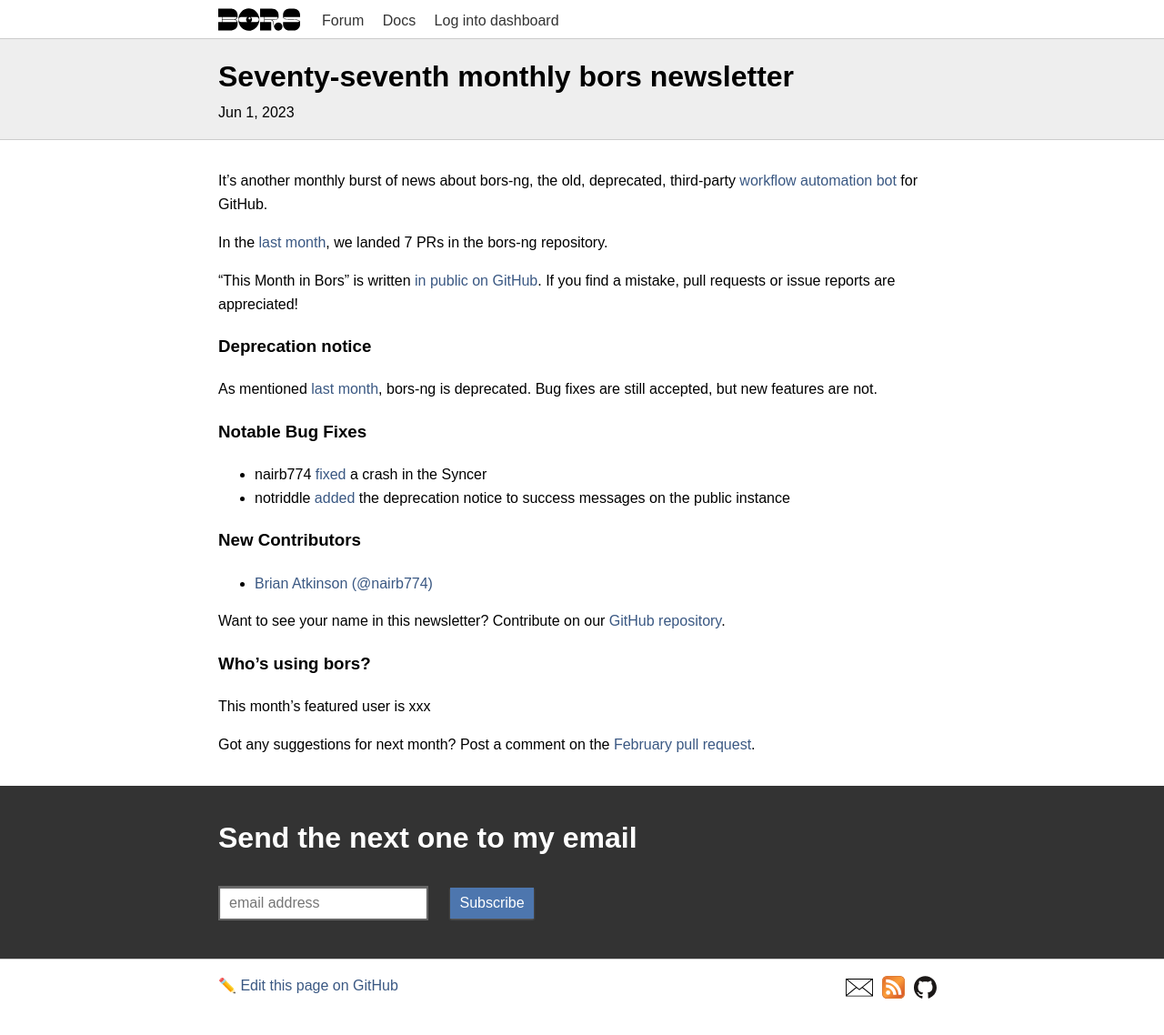
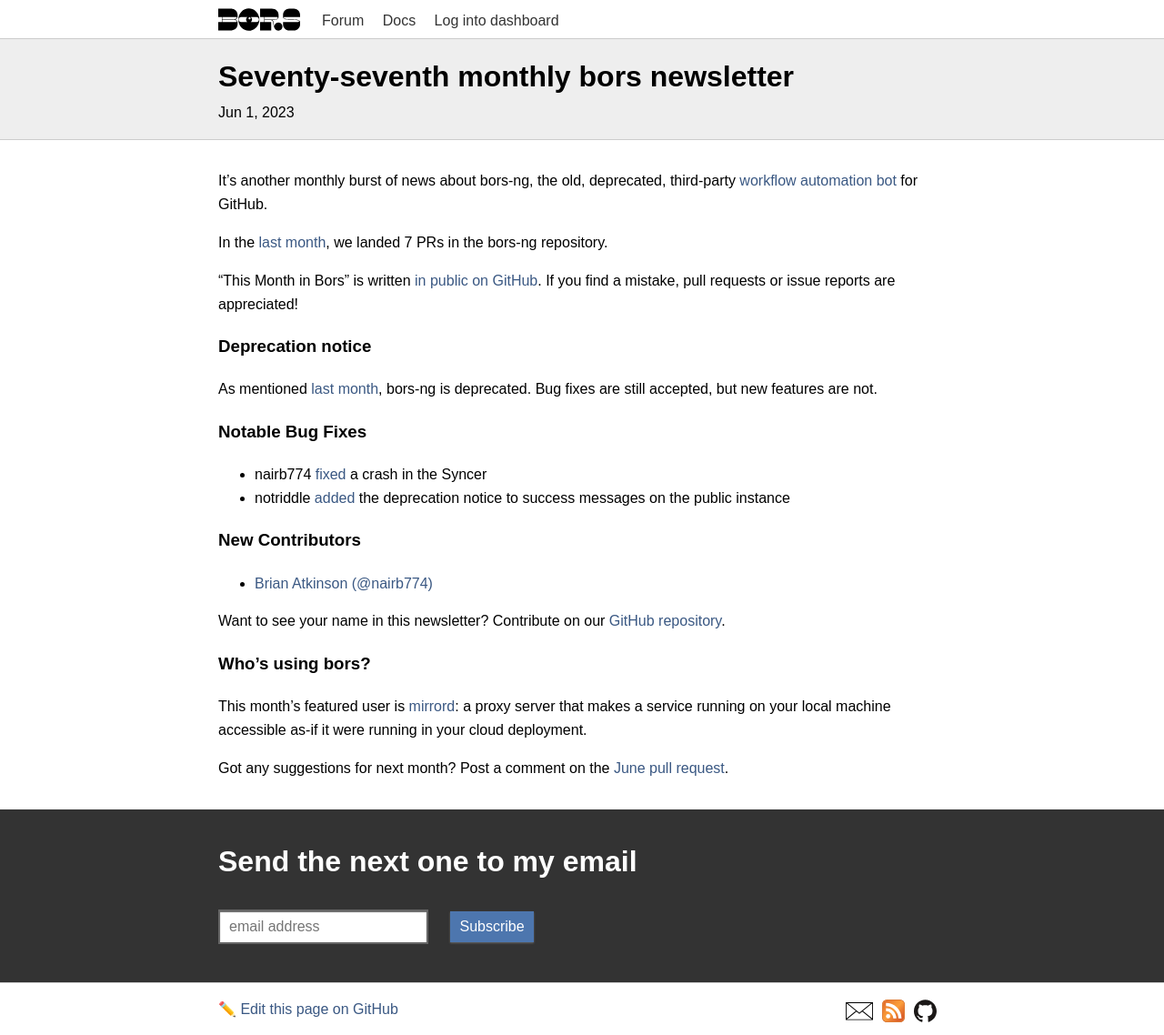
Before and after one commit to bors-ng/bors-ng.github.io, a Jekyll site: the page built from _posts/2023-06-01-tmib-77.md, in a window 1280 px wide. Shown: the whole page at 91% size. Built offline with Jekyll 4.4.1, drawn with Linux system fonts in a browser that asks for light colours; before the commit the page ends 1113 px from its top, so only the background shows below that.

Commit message:
Update 2023-06-01-tmib-77.md

```diff
--- a/_posts/2023-06-01-tmib-77.md
+++ b/_posts/2023-06-01-tmib-77.md
@@ -37,7 +37,7 @@
 
 ### Who's using bors?
 
-This month's featured user is xxx
+This month's featured user is [mirrord](https://github.com/metalbear-co/mirrord): a proxy server that makes a service running on your local machine accessible as-if it were running in your cloud deployment.
 
 Got any suggestions for next month?
-Post a comment on the [February pull request](https://github.com/bors-ng/bors-ng.github.io/pull/___).
+Post a comment on the [June pull request](https://github.com/bors-ng/bors-ng.github.io/pull/197).
```
